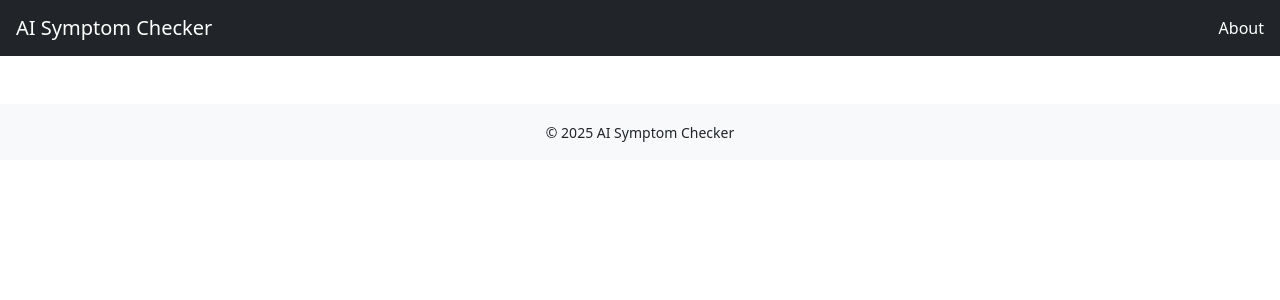
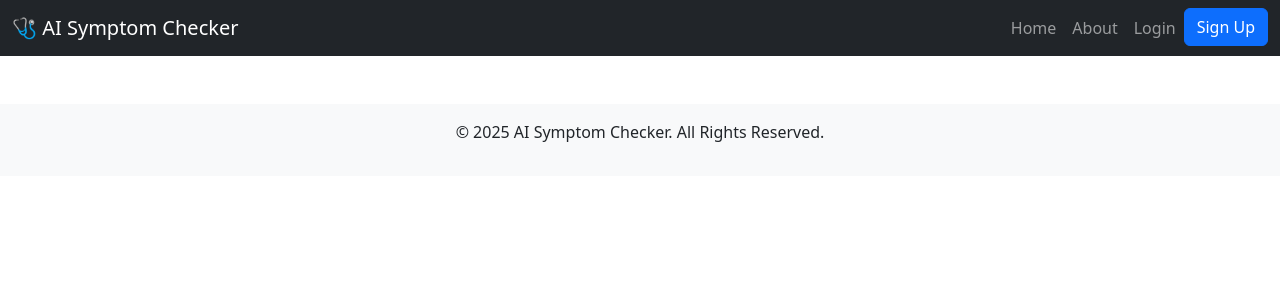
Before and after one commit to Zuhaib-01/AIHealthCheck, a Flask app: template templates/base.html in a window 1280 px wide. Shown: the top 300 px of the page. Run offline with Flask 3, Linux system fonts and the light colour scheme; the template is opened without the code that fills it, so the values that code supplies are empty.

Commit message:
Update base.html
updated with menu tabs

```diff
--- a/templates/base.html
+++ b/templates/base.html
@@ -2,27 +2,47 @@
 <html lang="en">
 <head>
     <meta charset="UTF-8">
+    <meta name="viewport" content="width=device-width, initial-scale=1.0">
+    <link href="https://cdn.jsdelivr.net/npm/bootstrap@5.3.3/dist/css/bootstrap.min.css" rel="stylesheet">
+    <link rel="stylesheet" href="{{ url_for('assets', filename='css/style.css') }}">
     <title>{% block title %}AI Symptom Checker{% endblock %}</title>
-  <link href="https://cdn.jsdelivr.net/npm/bootstrap@5.3.0/dist/css/bootstrap.min.css" rel="stylesheet">
 </head>
+<body>
 
-<body>
-  <!-- Common Navbar -->
     <nav class="navbar navbar-expand-lg navbar-dark bg-dark">
-    <a class="navbar-brand ms-3" href="index.html">AI Symptom Checker</a>
-    <div class="ms-auto me-3">
-      <a class="nav-link text-white" href="about.html">About</a>
+        <div class="container-fluid">
+            <a class="navbar-brand" href="{{ url_for('index') }}">🩺 AI Symptom Checker</a>
+            <button class="navbar-toggler" type="button" data-bs-toggle="collapse" data-bs-target="#navbarNav" aria-controls="navbarNav" aria-expanded="false" aria-label="Toggle navigation">
+                <span class="navbar-toggler-icon"></span>
+            </button>
+            <div class="collapse navbar-collapse" id="navbarNav">
+                <ul class="navbar-nav ms-auto">
+                    <li class="nav-item">
+                        <a class="nav-link" href="{{ url_for('index') }}">Home</a>
+                    </li>
+                    <li class="nav-item">
+                        <a class="nav-link" href="{{ url_for('about') }}">About</a>
+                    </li>
+                    <li class="nav-item">
+                        <a class="nav-link" href="{{ url_for('login') }}">Login</a>
+                    </li>
+                    <li class="nav-item">
+                        <a class="btn btn-primary" href="{{ url_for('signup') }}">Sign Up</a>
+                    </li>
+                </ul>
+            </div>
         </div>
     </nav>
 
-  <!-- Content Block -->
-  <div class="container mt-4">
+    <main class="container mt-4">
         {% block content %}{% endblock %}
-  </div>
+    </main>
 
-  <!-- Footer -->
     <footer class="text-center mt-5 py-3 bg-light">
-    <small>&copy; 2025 AI Symptom Checker</small>
+        <p>&copy; 2025 AI Symptom Checker. All Rights Reserved.</p>
     </footer>
+
+    <script src="https://cdn.jsdelivr.net/npm/bootstrap@5.3.3/dist/js/bootstrap.bundle.min.js"></script>
+    <script src="{{ url_for('assets', filename='js/script.js') }}"></script>
 </body>
 </html>
```
Lines whose indentation alone changed are shown as unchanged.
